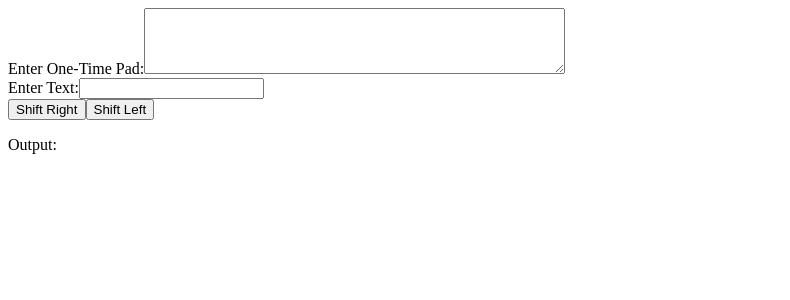
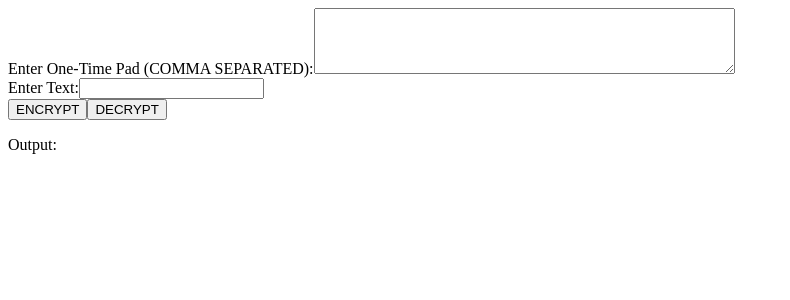
Before and after one commit to lamngo13/otp, an Angular app in the folder my-project/: page / in a window 1280 px wide. Shown: the top 300 px of the page, without its empty margins (0-790 px from the left). Built offline with nearby package versions, Linux system fonts and the light colour scheme.

Commit message:
comma separated

```diff
--- a/my-project/src/app/app.component.html
+++ b/my-project/src/app/app.component.html
@@ -1,5 +1,5 @@
 <div>
-  <label for="otp">Enter One-Time Pad:</label>
+  <label for="otp">Enter One-Time Pad (COMMA SEPARATED):</label>
   <textarea id="otp" [(ngModel)]="otp" rows="4" cols="50"></textarea>
 </div>
 
@@ -9,8 +9,8 @@
 </div>
 
 <div>
-  <button (click)="shiftRight()">Shift Right</button>
-  <button (click)="shiftLeft()">Shift Left</button>
+  <button (click)="shiftRight()">ENCRYPT</button>
+  <button (click)="shiftLeft()">DECRYPT</button>
 </div>
 
 <div>
--- a/my-project/src/app/app.component.ts
+++ b/my-project/src/app/app.component.ts
@@ -3,15 +3,14 @@ import { FormsModule } from '@angular/forms';
 
 @Component({
   selector: 'app-root',
-  standalone: true, // Ensures it's a standalone component
-  imports: [FormsModule], // Add FormsModule to imports
+  standalone: true,
+  imports: [FormsModule],
   templateUrl: './app.component.html',
   styleUrls: ['./app.component.css']
 })
-
 export class AppComponent {
-  otp: string = '';  // Stores the one-time pad numbers
-  inputText: string = '';  // Stores the user input text
+  otp: string = '';  // Comma-separated OTP values (e.g., "3,1,4,1,5")
+  inputText: string = '';  // User input text
   output: string = '';  // Stores the shifted output
 
   shiftRight() {
@@ -24,7 +23,7 @@ export class AppComponent {
 
   private shiftText(text: string, pad: string, right: boolean): string {
     let result = '';
-    let padNumbers = pad.split('').map(char => parseInt(char, 10)).filter(num => !isNaN(num));
+    let padNumbers = pad.split(',').map(char => parseInt(char.trim(), 10)).filter(num => !isNaN(num));
 
     for (let i = 0; i < text.length; i++) {
       let char = text[i];
```
